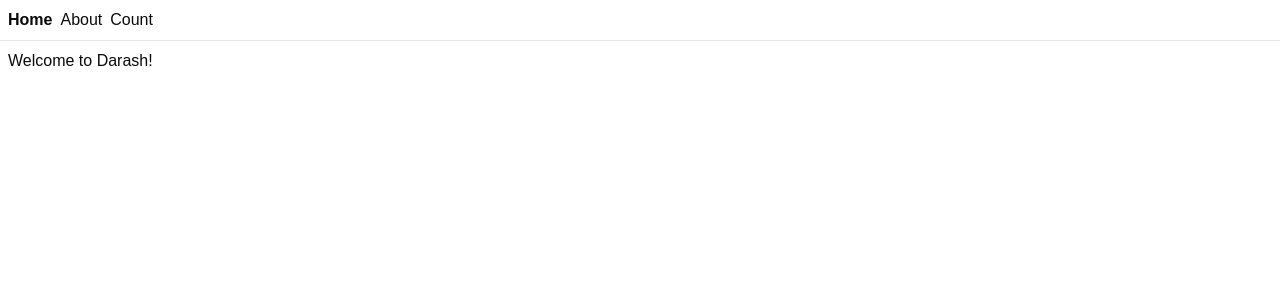
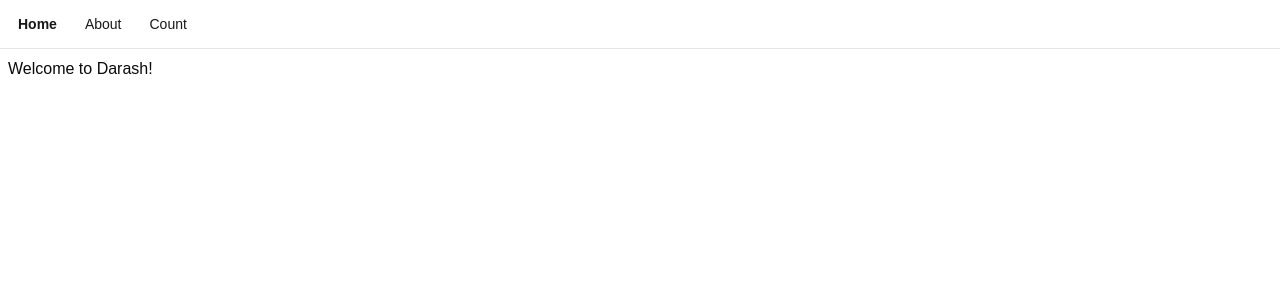
Before and after one commit to AndyHolt/darash, a React (Vite) app in the folder frontend/: page / in a window 1280 px wide. Shown: the top 300 px of the page. Built offline with nearby package versions, Linux system fonts and the light colour scheme.

Commit message:
replace header links with link styled buttons

```diff
--- a/frontend/src/components/ui/button.tsx
+++ b/frontend/src/components/ui/button.tsx
@@ -18,7 +18,7 @@ const buttonVariants = cva(
           "hover:bg-muted hover:text-foreground aria-expanded:bg-muted aria-expanded:text-foreground dark:hover:bg-muted/50",
         destructive:
           "bg-destructive/10 text-destructive hover:bg-destructive/20 focus-visible:border-destructive/40 focus-visible:ring-destructive/20 dark:bg-destructive/20 dark:hover:bg-destructive/30 dark:focus-visible:ring-destructive/40",
-        link: "text-primary underline-offset-4 hover:underline",
+        link: "border-none text-primary underline-offset-4 hover:underline",
       },
       size: {
         default:
--- a/frontend/src/routes/__root.tsx
+++ b/frontend/src/routes/__root.tsx
@@ -1,19 +1,26 @@
 import type { QueryClient } from "@tanstack/react-query";
 import { createRootRouteWithContext, Link, Outlet } from "@tanstack/react-router";
 import { TanStackRouterDevtools } from "@tanstack/react-router-devtools";
+import { Button } from "@/components/ui/button";
 
 const RootLayout = () => (
   <>
     <div className="p-2 flex gap-2">
+      <Button variant="link" asChild>
         <Link to="/" className="[&.active]:font-bold">
           Home
-      </Link>{" "}
+        </Link>
+      </Button>
+      <Button variant="link" asChild>
         <Link to="/about" className="[&.active]:font-bold">
           About
-      </Link>{" "}
+        </Link>
+      </Button>
+      <Button variant="link" asChild>
         <Link to="/count" className="[&.active]:font-bold">
           Count
         </Link>
+      </Button>
     </div>
     <hr />
     <Outlet />
```
Lines whose indentation alone changed are shown as unchanged.
